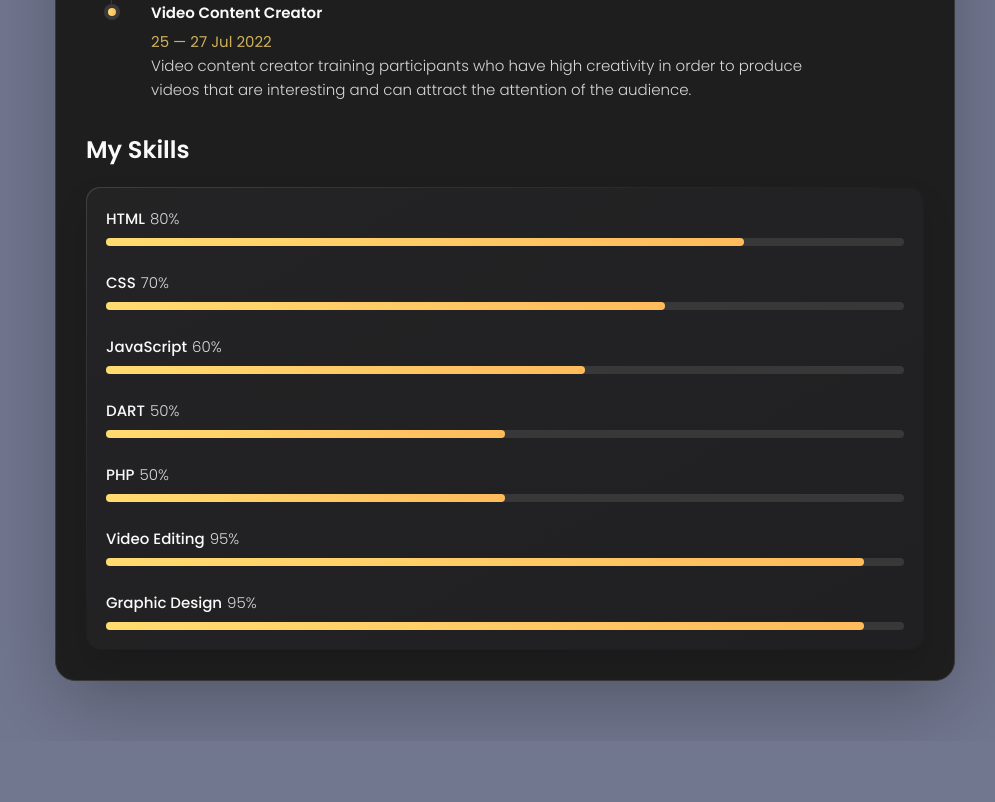
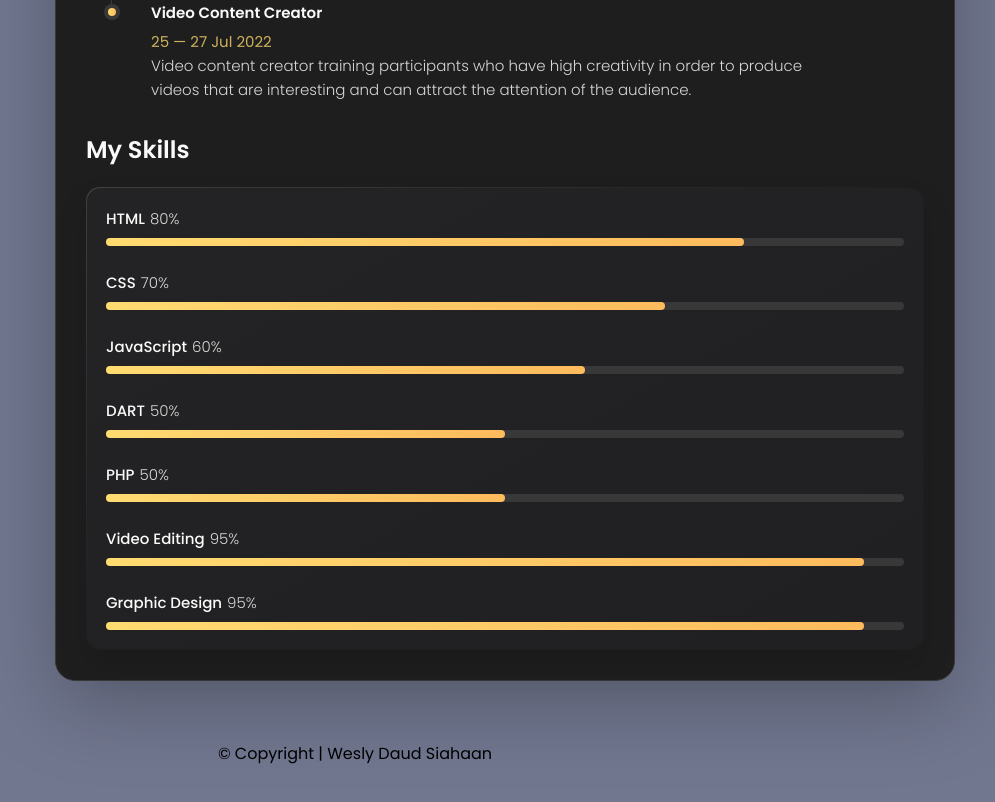
Before and after one commit to Wesly16/Personalweb, a plain HTML site: page about.html in a window 1280 px wide. Shown: the part 954-1756 px from the top of the page, without its empty margins (285-1280 px from the left). Before the commit the page ends 1695 px from the top, so only its background shows below. Drawn offline with nearby package versions, Linux system fonts and the light colour scheme.

Commit message:
penambahan dibagian footer

```diff
--- a/about.html
+++ b/about.html
@@ -28,7 +28,7 @@
         <li><a href="index.html">Home</a></li>
         <li><a href="about.html">About</a></li>
         <li><a href="portfolio.html">Portofolio</a></li>
-        <li><a href="article.html">Blog</a></li>
+        <li><a href="article.html">Article</a></li>
         <li><a href="contact.html">Contact</a></li>
       </ul>
     </nav>
@@ -252,6 +252,12 @@
 
 
       </div>
+
+    </main>
+    <main>
+      <footer class="w-100 bg-secondary d-flex justify-content-center align-items-center">
+        <p class="footer text-primary">&copy Copyright | Wesly Daud Siahaan</p>
+        </footer>
     </main>
 
     <script type="module" src="https://unpkg.com/ionicons@5.5.2/dist/ionicons/ionicons.esm.js"></script>
```
